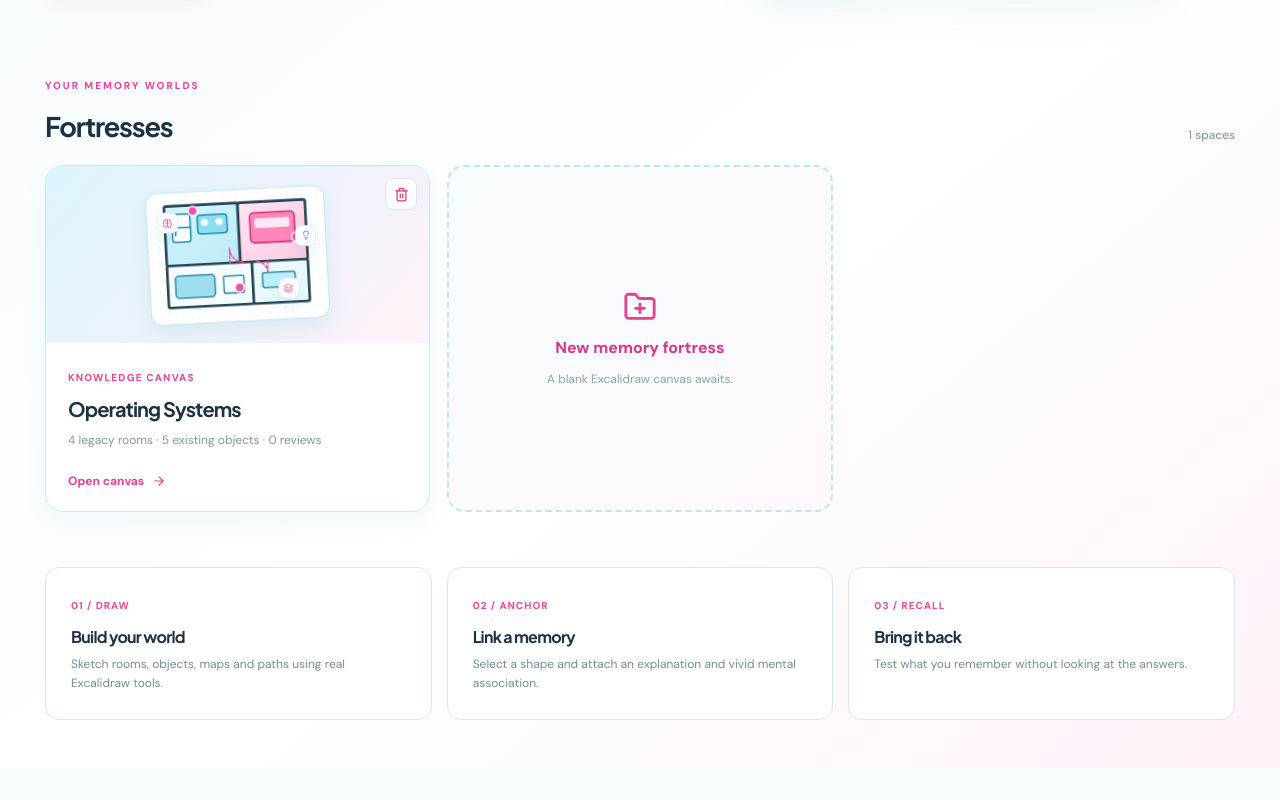
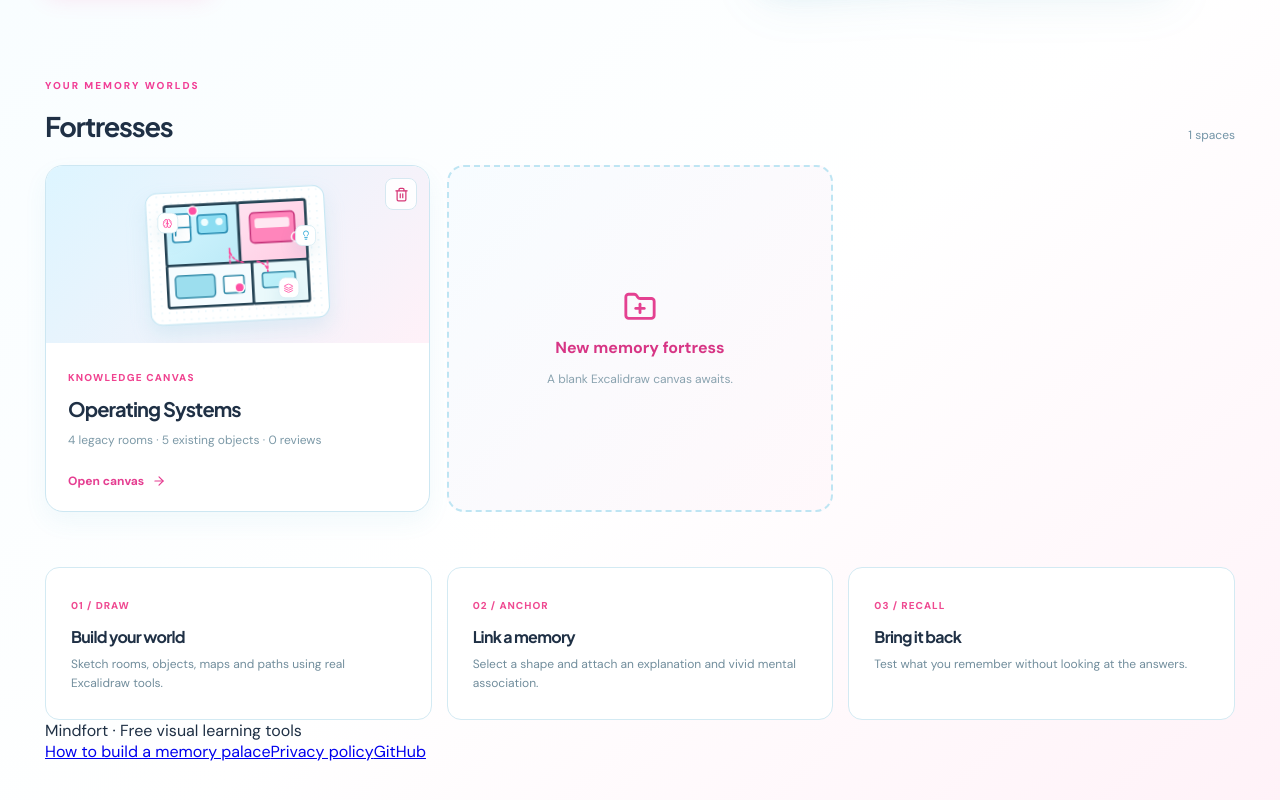
Before and after one commit to channi23/mindfort, a React (Vite) app: page / in a window 1280 px wide. Shown: the part 507-1307 px from the top of the page. Before the commit the page ends 1275 px from the top, so only its background shows below. Built offline with nearby package versions, Linux system fonts and the light colour scheme.

Commit message:
Link educational guide and privacy page from public Mindfort home

```diff
--- a/src/App.tsx
+++ b/src/App.tsx
@@ -68,7 +68,7 @@ export function App(){
    <section className="mf-library-section"><div className="mf-section-heading"><div><div className="mf-kicker">YOUR MEMORY WORLDS</div><h2>Fortresses</h2></div><span>{state.palaces.length} spaces</span></div>
    <div className="mf-fortresses">{state.palaces.map((fortress,i)=><MagicCard key={fortress.id} className="mf-fort-card"><button onClick={()=>open(fortress.id)} className="mf-fort-open"><div className={'mf-fort-image tone-'+i%3}><FortressBlueprint compact/></div><div className="mf-fort-description"><span>KNOWLEDGE CANVAS</span><h3>{fortress.name}</h3><p>{fortress.rooms.length?fortress.rooms.length+' legacy rooms · ':''}{fortress.items.length?fortress.items.length+' existing objects · ':''}{fortress.reviews.length} reviews</p><strong>Open canvas <ArrowLeft size={14}/></strong></div></button><button title={'Delete '+fortress.name} aria-label={'Delete '+fortress.name} className="mf-fort-delete" onClick={()=>remove(fortress.id)}><Trash2 size={15}/></button></MagicCard>)}
    <button className="mf-add-fort" onClick={()=>setShowCreate(true)}><FolderPlus size={34}/><strong>New memory fortress</strong><span>A blank Excalidraw canvas awaits.</span></button></div></section>
-   <section className="mf-feature-strip"><div><span>01 / DRAW</span><h3>Build your world</h3><p>Sketch rooms, objects, maps and paths using real Excalidraw tools.</p></div><div><span>02 / ANCHOR</span><h3>Link a memory</h3><p>Select a shape and attach an explanation and vivid mental association.</p></div><div><span>03 / RECALL</span><h3>Bring it back</h3><p>Test what you remember without looking at the answers.</p></div></section>
+   <section className="mf-feature-strip"><div><span>01 / DRAW</span><h3>Build your world</h3><p>Sketch rooms, objects, maps and paths using real Excalidraw tools.</p></div><div><span>02 / ANCHOR</span><h3>Link a memory</h3><p>Select a shape and attach an explanation and vivid mental association.</p></div><div><span>03 / RECALL</span><h3>Bring it back</h3><p>Test what you remember without looking at the answers.</p></div></section><footer className="mf-public-footer"><span>Mindfort · Free visual learning tools</span><nav aria-label="Website information"><a href="./memory-palace-guide.html">How to build a memory palace</a><a href="./privacy.html">Privacy policy</a><a href="https://github.com/channi23/mindfort">GitHub</a></nav></footer>
   </main>}
   {screen==='review'&&p&&<main className="mf-review"><button className="mf-review-back" onClick={()=>open(p.id)}><ArrowLeft size={17}/> Back to canvas</button><div className="mf-kicker">RECALL PRACTICE</div><h1>Explore what you remember.</h1><p className="mf-review-intro">Picture the shape and place where you stored the idea. Answer first. Reveal second.</p>
    {active?<article className="mf-review-card"><div className="mf-review-label">MEMORY {reviewIndex%memories.length+1} OF {memories.length} · {rememberedCount} RECALLS</div><h2>{active.cue}</h2>{revealed?<div className="mf-review-answer"><h3>{active.title}</h3><p>{active.explanation}</p><div className="mf-association"><strong><Sparkles size={16}/> Visual association</strong><p>{active.association}</p></div><div className="mf-review-controls"><button onClick={()=>grade(false)}>Need to revisit</button><button onClick={()=>grade(true)}><Check size={17}/> Remembered</button></div></div>:<><p>Recall the answer and its visual association before revealing.</p><button className="mf-cta" onClick={()=>setRevealed(true)}>Reveal memory</button></>}</article>:<div className="mf-review-empty"><Brain size={40}/><h2>No memories attached yet</h2><p>Draw a shape in your fortress, select it, and attach an explanation and recall question.</p><button className="mf-cta" onClick={()=>open(p.id)}>Go to canvas</button></div>}
```
